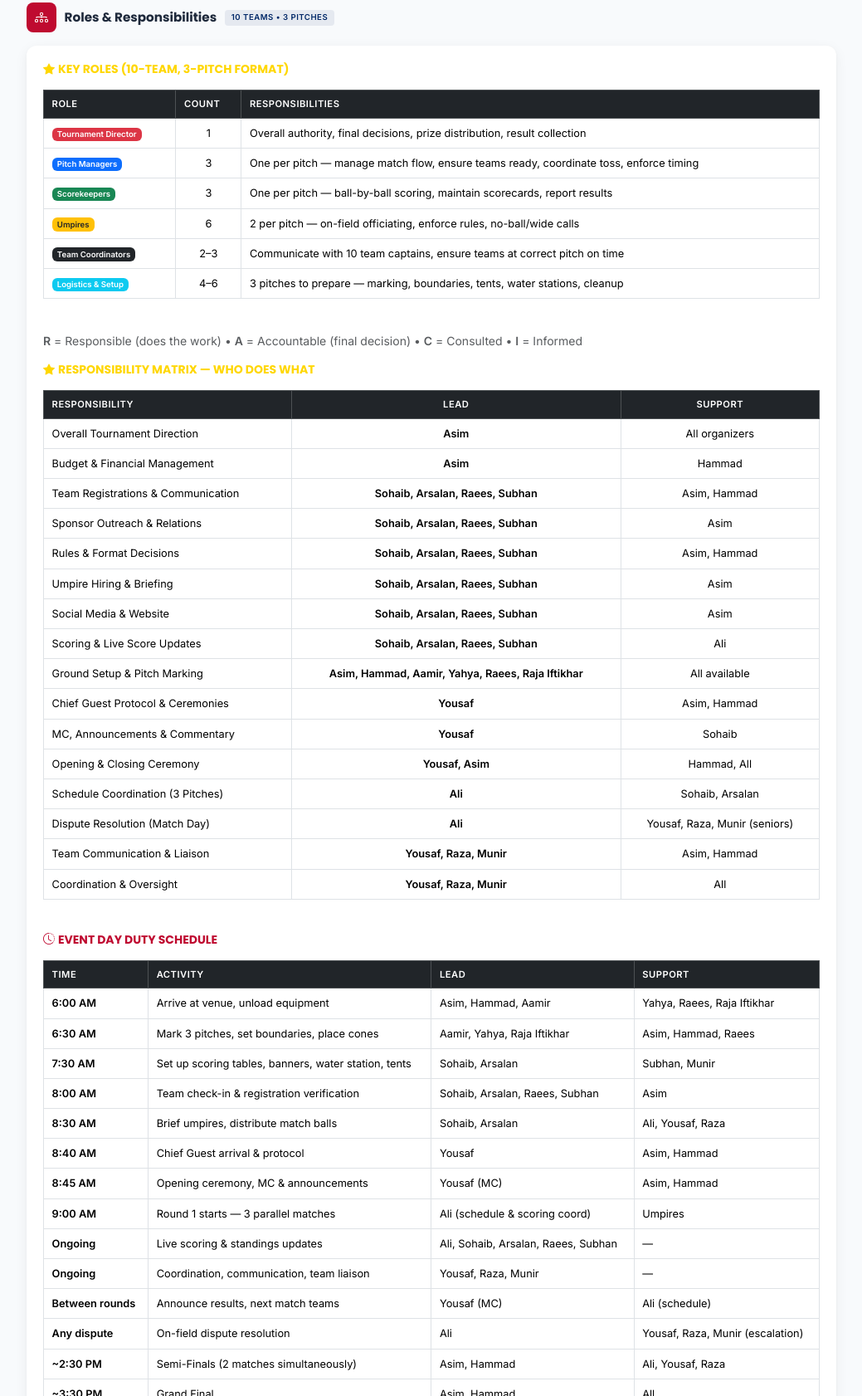
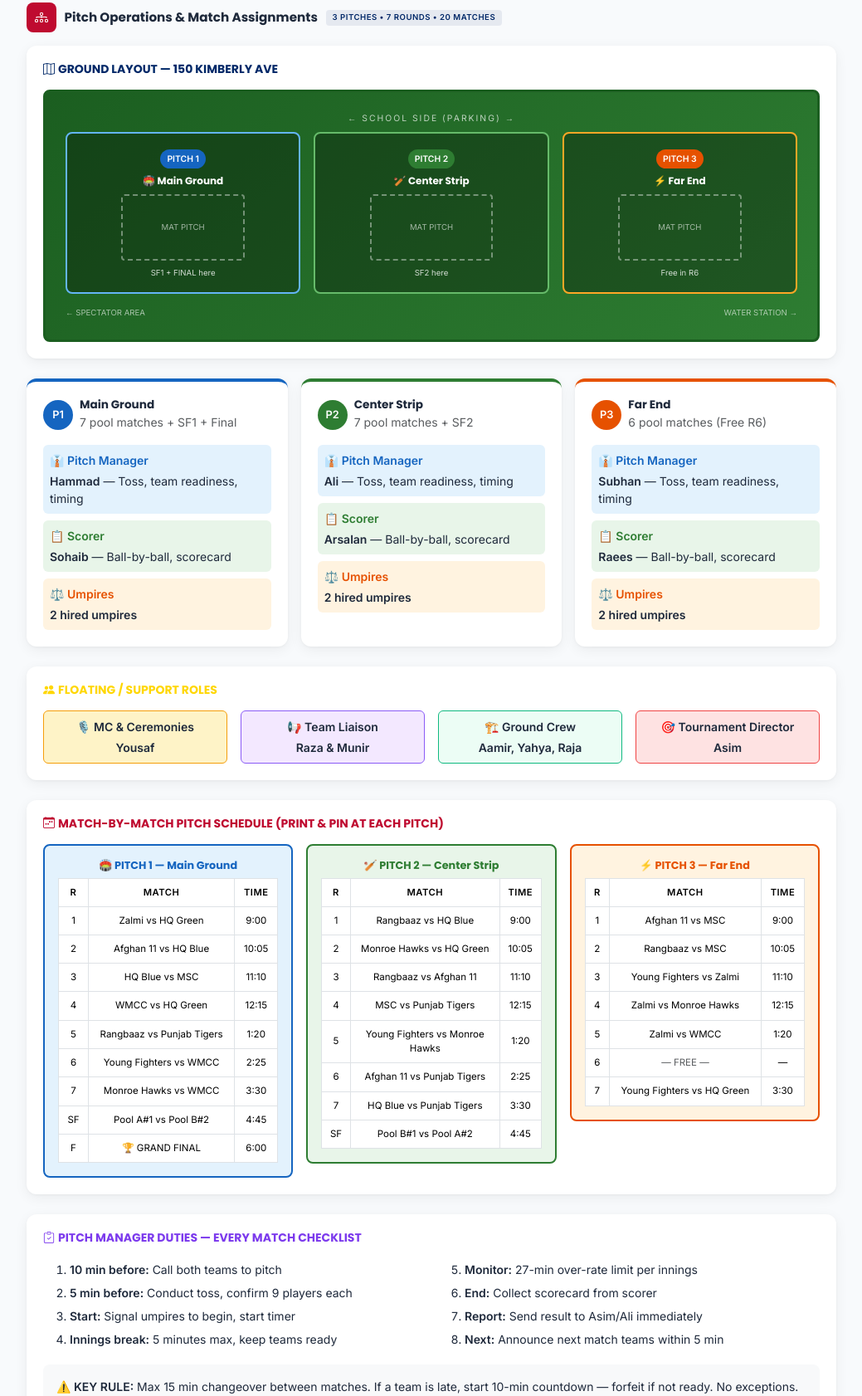
Before and after one commit to masimriaz/cricket, a website: page admin.html in a window 1280 px wide. Shown: the part 3672-5354 px from the top of the page at 83% size, without its empty margins (240-1279 px from the left). Drawn offline with nearby package versions, Linux system fonts and the light colour scheme.

Commit message:
Admin: pitch layout sketch, crew assignments per pitch, match-by-match printable schedule

```diff
--- a/admin.html
+++ b/admin.html
@@ -461,138 +461,255 @@ h1,h2,h3,h4,h5,h6{font-family:'Poppins',sans-serif}
 </div>
 </section>
 
-<!-- Roles & Responsibility Matrix -->
+<!-- Pitch Operations & Match Assignments -->
 <section id="roles" class="dash-section">
 <div class="dash-section-title">
 <div class="s-icon" style="background:var(--red)"><i class="bi bi-diagram-3"></i></div>
-<h5>Roles & Responsibilities</h5><span class="s-badge">10 Teams • 3 Pitches</span>
+<h5>Pitch Operations & Match Assignments</h5><span class="s-badge">3 Pitches • 7 Rounds • 20 Matches</span>
 </div>
-<div class="dash-card">
+
+<!-- Pitch Layout Sketch -->
+<div class="dash-card mb-4">
 <div class="card-body">
+<h6 class="fw-bold text-uppercase small mb-3" style="color:var(--blue)"><i class="bi bi-map me-1"></i>Ground Layout — 150 Kimberly Ave</h6>
+<div class="p-4 rounded-3 position-relative" style="background:linear-gradient(135deg,#1b5e20,#2e7d32);min-height:280px;border:3px solid #1b5e20">
+<!-- Field sketch using CSS -->
+<div class="text-center text-white mb-2" style="font-size:.65rem;opacity:.7;letter-spacing:2px">← SCHOOL SIDE (PARKING) →</div>
+<div class="row g-3">
+<div class="col-4">
+<div class="text-center p-3 rounded-3" style="background:rgba(0,0,0,.3);border:2px solid #64b5f6;min-height:180px">
+<div class="rounded-pill px-2 py-1 d-inline-block mb-2" style="background:#1565c0;font-size:.65rem;font-weight:700;color:#fff">PITCH 1</div>
+<h6 class="text-white fw-bold" style="font-size:.75rem">🏟️ Main Ground</h6>
+<div class="mt-2" style="width:60%;margin:0 auto;height:80px;border:2px dashed rgba(255,255,255,.4);border-radius:4px;display:flex;align-items:center;justify-content:center">
+<span style="font-size:.6rem;color:rgba(255,255,255,.6)">MAT PITCH</span>
+</div>
+<div class="mt-2 text-white" style="font-size:.6rem;opacity:.8">SF1 + FINAL here</div>
+</div>
+</div>
+<div class="col-4">
+<div class="text-center p-3 rounded-3" style="background:rgba(0,0,0,.3);border:2px solid #66bb6a;min-height:180px">
+<div class="rounded-pill px-2 py-1 d-inline-block mb-2" style="background:#2e7d32;font-size:.65rem;font-weight:700;color:#fff">PITCH 2</div>
+<h6 class="text-white fw-bold" style="font-size:.75rem">🏏 Center Strip</h6>
+<div class="mt-2" style="width:60%;margin:0 auto;height:80px;border:2px dashed rgba(255,255,255,.4);border-radius:4px;display:flex;align-items:center;justify-content:center">
+<span style="font-size:.6rem;color:rgba(255,255,255,.6)">MAT PITCH</span>
+</div>
+<div class="mt-2 text-white" style="font-size:.6rem;opacity:.8">SF2 here</div>
+</div>
+</div>
+<div class="col-4">
+<div class="text-center p-3 rounded-3" style="background:rgba(0,0,0,.3);border:2px solid #ffa726;min-height:180px">
+<div class="rounded-pill px-2 py-1 d-inline-block mb-2" style="background:#e65100;font-size:.65rem;font-weight:700;color:#fff">PITCH 3</div>
+<h6 class="text-white fw-bold" style="font-size:.75rem">⚡ Far End</h6>
+<div class="mt-2" style="width:60%;margin:0 auto;height:80px;border:2px dashed rgba(255,255,255,.4);border-radius:4px;display:flex;align-items:center;justify-content:center">
+<span style="font-size:.6rem;color:rgba(255,255,255,.6)">MAT PITCH</span>
+</div>
+<div class="mt-2 text-white" style="font-size:.6rem;opacity:.8">Free in R6</div>
+</div>
+</div>
+</div>
+<div class="d-flex justify-content-between mt-3">
+<span class="text-white" style="font-size:.6rem;opacity:.6">← SPECTATOR AREA</span>
+<span class="text-white" style="font-size:.6rem;opacity:.6">WATER STATION →</span>
+</div>
+</div>
+</div>
+</div>
 
-<!-- Key Roles for 10-Team, 3-Pitch Format -->
-<h6 class="fw-bold text-uppercase small mb-3" style="color:var(--gold)"><i class="bi bi-star-fill me-1"></i>Key Roles (10-Team, 3-Pitch Format)</h6>
-<div class="table-responsive mb-4">
-<table class="table table-sm table-bordered align-middle">
-<thead class="table-dark"><tr><th>Role</th><th>Count</th><th>Responsibilities</th></tr></thead>
+<!-- Pitch Crew Assignments -->
+<div class="row g-3 mb-4">
+<div class="col-md-4">
+<div class="dash-card h-100" style="border-top:4px solid #1565c0">
+<div class="card-body">
+<div class="d-flex align-items-center gap-2 mb-3">
+<div class="rounded-circle d-flex align-items-center justify-content-center" style="width:36px;height:36px;background:#1565c0;color:#fff;font-size:.8rem;font-weight:700">P1</div>
+<div><h6 class="fw-bold mb-0" style="font-size:.85rem">Main Ground</h6><small class="text-muted">7 pool matches + SF1 + Final</small></div>
+</div>
+<div class="p-2 rounded-2 mb-2" style="background:#e3f2fd">
+<p class="small fw-bold mb-1" style="color:#1565c0">👔 Pitch Manager</p>
+<p class="small mb-0"><strong>Hammad</strong> — Toss, team readiness, timing</p>
+</div>
+<div class="p-2 rounded-2 mb-2" style="background:#e8f5e9">
+<p class="small fw-bold mb-1" style="color:#2e7d32">📋 Scorer</p>
+<p class="small mb-0"><strong>Sohaib</strong> — Ball-by-ball, scorecard</p>
+</div>
+<div class="p-2 rounded-2" style="background:#fff3e0">
+<p class="small fw-bold mb-1" style="color:#e65100">⚖️ Umpires</p>
+<p class="small mb-0"><strong>2 hired umpires</strong></p>
+</div>
+</div>
+</div>
+</div>
+<div class="col-md-4">
+<div class="dash-card h-100" style="border-top:4px solid #2e7d32">
+<div class="card-body">
+<div class="d-flex align-items-center gap-2 mb-3">
+<div class="rounded-circle d-flex align-items-center justify-content-center" style="width:36px;height:36px;background:#2e7d32;color:#fff;font-size:.8rem;font-weight:700">P2</div>
+<div><h6 class="fw-bold mb-0" style="font-size:.85rem">Center Strip</h6><small class="text-muted">7 pool matches + SF2</small></div>
+</div>
+<div class="p-2 rounded-2 mb-2" style="background:#e3f2fd">
+<p class="small fw-bold mb-1" style="color:#1565c0">👔 Pitch Manager</p>
+<p class="small mb-0"><strong>Ali</strong> — Toss, team readiness, timing</p>
+</div>
+<div class="p-2 rounded-2 mb-2" style="background:#e8f5e9">
+<p class="small fw-bold mb-1" style="color:#2e7d32">📋 Scorer</p>
+<p class="small mb-0"><strong>Arsalan</strong> — Ball-by-ball, scorecard</p>
+</div>
+<div class="p-2 rounded-2" style="background:#fff3e0">
+<p class="small fw-bold mb-1" style="color:#e65100">⚖️ Umpires</p>
+<p class="small mb-0"><strong>2 hired umpires</strong></p>
+</div>
+</div>
+</div>
+</div>
+<div class="col-md-4">
+<div class="dash-card h-100" style="border-top:4px solid #e65100">
+<div class="card-body">
+<div class="d-flex align-items-center gap-2 mb-3">
+<div class="rounded-circle d-flex align-items-center justify-content-center" style="width:36px;height:36px;background:#e65100;color:#fff;font-size:.8rem;font-weight:700">P3</div>
+<div><h6 class="fw-bold mb-0" style="font-size:.85rem">Far End</h6><small class="text-muted">6 pool matches (Free R6)</small></div>
+</div>
+<div class="p-2 rounded-2 mb-2" style="background:#e3f2fd">
+<p class="small fw-bold mb-1" style="color:#1565c0">👔 Pitch Manager</p>
+<p class="small mb-0"><strong>Subhan</strong> — Toss, team readiness, timing</p>
+</div>
+<div class="p-2 rounded-2 mb-2" style="background:#e8f5e9">
+<p class="small fw-bold mb-1" style="color:#2e7d32">📋 Scorer</p>
+<p class="small mb-0"><strong>Raees</strong> — Ball-by-ball, scorecard</p>
+</div>
+<div class="p-2 rounded-2" style="background:#fff3e0">
+<p class="small fw-bold mb-1" style="color:#e65100">⚖️ Umpires</p>
+<p class="small mb-0"><strong>2 hired umpires</strong></p>
+</div>
+</div>
+</div>
+</div>
+</div>
+
+<!-- Support Roles -->
+<div class="dash-card mb-4">
+<div class="card-body">
+<h6 class="fw-bold text-uppercase small mb-3" style="color:var(--gold)"><i class="bi bi-people-fill me-1"></i>Floating / Support Roles</h6>
+<div class="row g-3">
+<div class="col-md-3">
+<div class="p-2 rounded-2 text-center" style="background:#fef3c7;border:1px solid #f59e0b">
+<p class="small fw-bold mb-1">🎙️ MC & Ceremonies</p>
+<p class="small mb-0"><strong>Yousaf</strong></p>
+</div>
+</div>
+<div class="col-md-3">
+<div class="p-2 rounded-2 text-center" style="background:#f3e8ff;border:1px solid #8b5cf6">
+<p class="small fw-bold mb-1">📢 Team Liaison</p>
+<p class="small mb-0"><strong>Raza & Munir</strong></p>
+</div>
+</div>
+<div class="col-md-3">
+<div class="p-2 rounded-2 text-center" style="background:#ecfdf5;border:1px solid #10b981">
+<p class="small fw-bold mb-1">🏗️ Ground Crew</p>
+<p class="small mb-0"><strong>Aamir, Yahya, Raja</strong></p>
+</div>
+</div>
+<div class="col-md-3">
+<div class="p-2 rounded-2 text-center" style="background:#fee2e2;border:1px solid #ef4444">
+<p class="small fw-bold mb-1">🎯 Tournament Director</p>
+<p class="small mb-0"><strong>Asim</strong></p>
+</div>
+</div>
+</div>
+</div>
+</div>
+
+<!-- Per-Pitch Match Schedule -->
+<div class="dash-card mb-4">
+<div class="card-body">
+<h6 class="fw-bold text-uppercase small mb-3" style="color:var(--red)"><i class="bi bi-calendar-week me-1"></i>Match-by-Match Pitch Schedule (Print & Pin at Each Pitch)</h6>
+<div class="row g-3">
+<div class="col-lg-4">
+<div class="p-3 rounded-3" style="background:#e3f2fd;border:2px solid #1565c0">
+<h6 class="fw-bold text-center mb-2" style="color:#1565c0;font-size:.8rem">🏟️ PITCH 1 — Main Ground</h6>
+<table class="table table-sm table-bordered mb-0 text-center" style="font-size:.72rem">
+<thead style="background:#1565c0;color:#fff"><tr><th>R</th><th>Match</th><th>Time</th></tr></thead>
 <tbody>
-<tr><td><span class="badge bg-danger">Tournament Director</span></td><td class="text-center">1</td><td>Overall authority, final decisions, prize distribution, result collection</td></tr>
-<tr><td><span class="badge bg-primary">Pitch Managers</span></td><td class="text-center">3</td><td>One per pitch — manage match flow, ensure teams ready, coordinate toss, enforce timing</td></tr>
-<tr><td><span class="badge bg-success">Scorekeepers</span></td><td class="text-center">3</td><td>One per pitch — ball-by-ball scoring, maintain scorecards, report results</td></tr>
-<tr><td><span class="badge bg-warning text-dark">Umpires</span></td><td class="text-center">6</td><td>2 per pitch — on-field officiating, enforce rules, no-ball/wide calls</td></tr>
-<tr><td><span class="badge bg-dark">Team Coordinators</span></td><td class="text-center">2–3</td><td>Communicate with 10 team captains, ensure teams at correct pitch on time</td></tr>
-<tr><td><span class="badge bg-info">Logistics & Setup</span></td><td class="text-center">4–6</td><td>3 pitches to prepare — marking, boundaries, tents, water stations, cleanup</td></tr>
+<tr><td>1</td><td>Zalmi vs HQ Green</td><td>9:00</td></tr>
+<tr><td>2</td><td>Afghan 11 vs HQ Blue</td><td>10:05</td></tr>
+<tr><td>3</td><td>HQ Blue vs MSC</td><td>11:10</td></tr>
+<tr><td>4</td><td>WMCC vs HQ Green</td><td>12:15</td></tr>
+<tr><td>5</td><td>Rangbaaz vs Punjab Tigers</td><td>1:20</td></tr>
+<tr><td>6</td><td>Young Fighters vs WMCC</td><td>2:25</td></tr>
+<tr><td>7</td><td>Monroe Hawks vs WMCC</td><td>3:30</td></tr>
+<tr style="background:#fff3cd"><td>SF</td><td>Pool A#1 vs Pool B#2</td><td>4:45</td></tr>
+<tr style="background:#d4edda"><td>F</td><td>🏆 GRAND FINAL</td><td>6:00</td></tr>
 </tbody>
 </table>
 </div>
-
-<p class="small text-muted mb-3"><strong>R</strong> = Responsible (does the work) • <strong>A</strong> = Accountable (final decision) • <strong>C</strong> = Consulted • <strong>I</strong> = Informed</p>
-
-<!-- Organizers -->
-<h6 class="fw-bold text-uppercase small mb-3" style="color:var(--gold)"><i class="bi bi-star-fill me-1"></i>Responsibility Matrix — Who Does What</h6>
-<div class="table-responsive mb-4">
-<table class="table table-sm table-bordered align-middle text-center">
-<thead class="table-dark"><tr><th class="text-start">Responsibility</th><th>Lead</th><th>Support</th></tr></thead>
+</div>
+<div class="col-lg-4">
+<div class="p-3 rounded-3" style="background:#e8f5e9;border:2px solid #2e7d32">
+<h6 class="fw-bold text-center mb-2" style="color:#2e7d32;font-size:.8rem">🏏 PITCH 2 — Center Strip</h6>
+<table class="table table-sm table-bordered mb-0 text-center" style="font-size:.72rem">
+<thead style="background:#2e7d32;color:#fff"><tr><th>R</th><th>Match</th><th>Time</th></tr></thead>
 <tbody>
-<tr><td class="text-start">Overall Tournament Direction</td><td><strong>Asim</strong></td><td>All organizers</td></tr>
-<tr><td class="text-start">Budget & Financial Management</td><td><strong>Asim</strong></td><td>Hammad</td></tr>
-<tr><td class="text-start">Team Registrations & Communication</td><td><strong>Sohaib, Arsalan, Raees, Subhan</strong></td><td>Asim, Hammad</td></tr>
-<tr><td class="text-start">Sponsor Outreach & Relations</td><td><strong>Sohaib, Arsalan, Raees, Subhan</strong></td><td>Asim</td></tr>
-<tr><td class="text-start">Rules & Format Decisions</td><td><strong>Sohaib, Arsalan, Raees, Subhan</strong></td><td>Asim, Hammad</td></tr>
-<tr><td class="text-start">Umpire Hiring & Briefing</td><td><strong>Sohaib, Arsalan, Raees, Subhan</strong></td><td>Asim</td></tr>
-<tr><td class="text-start">Social Media & Website</td><td><strong>Sohaib, Arsalan, Raees, Subhan</strong></td><td>Asim</td></tr>
-<tr><td class="text-start">Scoring & Live Score Updates</td><td><strong>Sohaib, Arsalan, Raees, Subhan</strong></td><td>Ali</td></tr>
-<tr><td class="text-start">Ground Setup & Pitch Marking</td><td><strong>Asim, Hammad, Aamir, Yahya, Raees, Raja Iftikhar</strong></td><td>All available</td></tr>
-<tr><td class="text-start">Chief Guest Protocol & Ceremonies</td><td><strong>Yousaf</strong></td><td>Asim, Hammad</td></tr>
-<tr><td class="text-start">MC, Announcements & Commentary</td><td><strong>Yousaf</strong></td><td>Sohaib</td></tr>
-<tr><td class="text-start">Opening & Closing Ceremony</td><td><strong>Yousaf, Asim</strong></td><td>Hammad, All</td></tr>
-<tr><td class="text-start">Schedule Coordination (3 Pitches)</td><td><strong>Ali</strong></td><td>Sohaib, Arsalan</td></tr>
-<tr><td class="text-start">Dispute Resolution (Match Day)</td><td><strong>Ali</strong></td><td>Yousaf, Raza, Munir (seniors)</td></tr>
-<tr><td class="text-start">Team Communication & Liaison</td><td><strong>Yousaf, Raza, Munir</strong></td><td>Asim, Hammad</td></tr>
-<tr><td class="text-start">Coordination & Oversight</td><td><strong>Yousaf, Raza, Munir</strong></td><td>All</td></tr>
+<tr><td>1</td><td>Rangbaaz vs HQ Blue</td><td>9:00</td></tr>
+<tr><td>2</td><td>Monroe Hawks vs HQ Green</td><td>10:05</td></tr>
+<tr><td>3</td><td>Rangbaaz vs Afghan 11</td><td>11:10</td></tr>
+<tr><td>4</td><td>MSC vs Punjab Tigers</td><td>12:15</td></tr>
+<tr><td>5</td><td>Young Fighters vs Monroe Hawks</td><td>1:20</td></tr>
+<tr><td>6</td><td>Afghan 11 vs Punjab Tigers</td><td>2:25</td></tr>
+<tr><td>7</td><td>HQ Blue vs Punjab Tigers</td><td>3:30</td></tr>
+<tr style="background:#fff3cd"><td>SF</td><td>Pool B#1 vs Pool A#2</td><td>4:45</td></tr>
 </tbody>
 </table>
 </div>
-
-<!-- Event Day Schedule by Person -->
-<h6 class="fw-bold text-uppercase small mb-3" style="color:var(--red)"><i class="bi bi-clock-history me-1"></i>Event Day Duty Schedule</h6>
-<div class="table-responsive">
-<table class="table table-sm table-bordered align-middle">
-<thead class="table-dark"><tr><th>Time</th><th>Activity</th><th>Lead</th><th>Support</th></tr></thead>
+</div>
+<div class="col-lg-4">
+<div class="p-3 rounded-3" style="background:#fff3e0;border:2px solid #e65100">
+<h6 class="fw-bold text-center mb-2" style="color:#e65100;font-size:.8rem">⚡ PITCH 3 — Far End</h6>
+<table class="table table-sm table-bordered mb-0 text-center" style="font-size:.72rem">
+<thead style="background:#e65100;color:#fff"><tr><th>R</th><th>Match</th><th>Time</th></tr></thead>
 <tbody>
-<tr><td class="fw-bold">6:00 AM</td><td>Arrive at venue, unload equipment</td><td>Asim, Hammad, Aamir</td><td>Yahya, Raees, Raja Iftikhar</td></tr>
-<tr><td class="fw-bold">6:30 AM</td><td>Mark 3 pitches, set boundaries, place cones</td><td>Aamir, Yahya, Raja Iftikhar</td><td>Asim, Hammad, Raees</td></tr>
-<tr><td class="fw-bold">7:30 AM</td><td>Set up scoring tables, banners, water station, tents</td><td>Sohaib, Arsalan</td><td>Subhan, Munir</td></tr>
-<tr><td class="fw-bold">8:00 AM</td><td>Team check-in & registration verification</td><td>Sohaib, Arsalan, Raees, Subhan</td><td>Asim</td></tr>
-<tr><td class="fw-bold">8:30 AM</td><td>Brief umpires, distribute match balls</td><td>Sohaib, Arsalan</td><td>Ali, Yousaf, Raza</td></tr>
-<tr><td class="fw-bold">8:40 AM</td><td>Chief Guest arrival & protocol</td><td>Yousaf</td><td>Asim, Hammad</td></tr>
-<tr><td class="fw-bold">8:45 AM</td><td>Opening ceremony, MC & announcements</td><td>Yousaf (MC)</td><td>Asim, Hammad</td></tr>
-<tr><td class="fw-bold">9:00 AM</td><td>Round 1 starts — 3 parallel matches</td><td>Ali (schedule & scoring coord)</td><td>Umpires</td></tr>
-<tr><td class="fw-bold">Ongoing</td><td>Live scoring & standings updates</td><td>Ali, Sohaib, Arsalan, Raees, Subhan</td><td>—</td></tr>
-<tr><td class="fw-bold">Ongoing</td><td>Coordination, communication, team liaison</td><td>Yousaf, Raza, Munir</td><td>—</td></tr>
-<tr><td class="fw-bold">Between rounds</td><td>Announce results, next match teams</td><td>Yousaf (MC)</td><td>Ali (schedule)</td></tr>
-<tr><td class="fw-bold">Any dispute</td><td>On-field dispute resolution</td><td>Ali</td><td>Yousaf, Raza, Munir (escalation)</td></tr>
-<tr><td class="fw-bold">~2:30 PM</td><td>Semi-Finals (2 matches simultaneously)</td><td>Asim, Hammad</td><td>Ali, Yousaf, Raza</td></tr>
-<tr><td class="fw-bold">~3:30 PM</td><td>Grand Final</td><td>Asim, Hammad</td><td>All</td></tr>
-<tr><td class="fw-bold">~4:15 PM</td><td>Prize distribution & photos</td><td>Yousaf (MC), Asim, Hammad</td><td>All</td></tr>
-<tr><td class="fw-bold">~5:30 PM</td><td>Cleanup, pack equipment, venue handover</td><td>Aamir, Yahya, Raja Iftikhar</td><td>All available</td></tr>
+<tr><td>1</td><td>Afghan 11 vs MSC</td><td>9:00</td></tr>
+<tr><td>2</td><td>Rangbaaz vs MSC</td><td>10:05</td></tr>
+<tr><td>3</td><td>Young Fighters vs Zalmi</td><td>11:10</td></tr>
+<tr><td>4</td><td>Zalmi vs Monroe Hawks</td><td>12:15</td></tr>
+<tr><td>5</td><td>Zalmi vs WMCC</td><td>1:20</td></tr>
+<tr><td>6</td><td class="text-muted">— FREE —</td><td>—</td></tr>
+<tr><td>7</td><td>Young Fighters vs HQ Green</td><td>3:30</td></tr>
 </tbody>
 </table>
 </div>
-
-<div class="mt-3 p-3 rounded-3 bg-light small">
-<i class="bi bi-telephone me-1 text-primary"></i><strong>Communication:</strong> WhatsApp group "Freedom Cup Organizers" for real-time coordination. All decisions flow through Asim. On-field disputes → Ali first, escalate to seniors if needed.
-</div>
-
-<!-- Pitch Management — 3 Parallel Matches -->
-<h6 class="fw-bold text-uppercase small mt-4 mb-3" style="color:#28a745"><i class="bi bi-layout-three-columns me-1"></i>Match Day Execution (3 Parallel Pitches)</h6>
-<p class="small text-muted mb-3"><strong>Ali</strong> coordinates all 3 pitches — schedule, scoring, disputes. <strong>Yousaf, Raza, Munir</strong> (seniors) handle team communication and ensure teams reach their pitches on time.</p>
-<div class="row g-3 mb-3">
-<div class="col-md-6">
-<div class="p-3 rounded-3" style="border:2px solid #28a745;background:#f0fff4">
-<h6 class="fw-bold small text-success">🏏 Ali — Match Coordinator</h6>
-<ul class="small mb-0 list-unstyled">
-<li>✓ Coordinate match schedule across all 3 pitches</li>
-<li>✓ Ensure matches start & end on time</li>
-<li>✓ Scoring oversight & result collection</li>
-<li>✓ Dispute resolution (first point of contact)</li>
-<li>✓ Enforce over-rate (45 min match limit, 6 overs/side)</li>
-<li>✓ Report results to Asim/Hammad</li>
-</ul>
-</div>
-</div>
-<div class="col-md-6">
-<div class="p-3 rounded-3" style="border:2px solid var(--blue);background:#f0f4ff">
-<h6 class="fw-bold small" style="color:var(--blue)">🤝 Seniors — Team Communication</h6>
-<p class="small mb-1"><strong>Yousaf, Raza, Munir</strong></p>
-<ul class="small mb-0 list-unstyled">
-<li>✓ Communicate with team captains</li>
-<li>✓ Ensure teams ready 5 min before match</li>
-<li>✓ Coordinate toss with both teams</li>
-<li>✓ Relay schedule changes to teams</li>
-<li>✓ Escalation point if Ali needs support</li>
-</ul>
 </div>
 </div>
 </div>
-<div class="table-responsive">
-<table class="table table-sm table-bordered align-middle small">
-<thead class="table-dark"><tr><th>Task</th><th>Pitch Supervisor Does</th><th>Reports To</th></tr></thead>
-<tbody>
-<tr><td>5 min before match</td><td>Call both teams, confirm playing XI, conduct toss</td><td>—</td></tr>
-<tr><td>During innings</td><td>Score ball-by-ball, act as leg umpire, track time</td><td>—</td></tr>
-<tr><td>Between innings</td><td>Announce 1st innings total, ensure 5-min break</td><td>—</td></tr>
-<tr><td>After match</td><td>Confirm result with both captains, sign scorecard</td><td>Asim / Hammad</td></tr>
-<tr><td>Report</td><td>WhatsApp result + scorecard photo to organizer group</td><td>Asim / Hammad</td></tr>
-</tbody>
-</table>
 </div>
-<div class="p-3 rounded-3 bg-light small mt-2">
-<i class="bi bi-exclamation-triangle me-1 text-warning"></i><strong>Escalation:</strong> Ali handles all on-pitch issues first. If unresolved → Yousaf/Raza/Munir (seniors). If still unresolved → Asim (final decision). Sohaib, Arsalan, Raees, Subhan focus purely on scoring & operations.
+
+<!-- Pitch Manager Duties -->
+<div class="dash-card">
+<div class="card-body">
+<h6 class="fw-bold text-uppercase small mb-3" style="color:#7c3aed"><i class="bi bi-clipboard-check me-1"></i>Pitch Manager Duties — Every Match Checklist</h6>
+<div class="row g-3">
+<div class="col-md-6">
+<ol class="small mb-0" style="line-height:2">
+<li><strong>10 min before:</strong> Call both teams to pitch</li>
+<li><strong>5 min before:</strong> Conduct toss, confirm 9 players each</li>
+<li><strong>Start:</strong> Signal umpires to begin, start timer</li>
+<li><strong>Innings break:</strong> 5 minutes max, keep teams ready</li>
+</ol>
+</div>
+<div class="col-md-6">
+<ol class="small mb-0" start="5" style="line-height:2">
+<li><strong>Monitor:</strong> 27-min over-rate limit per innings</li>
+<li><strong>End:</strong> Collect scorecard from scorer</li>
+<li><strong>Report:</strong> Send result to Asim/Ali immediately</li>
+<li><strong>Next:</strong> Announce next match teams within 5 min</li>
+</ol>
+</div>
+</div>
+<div class="mt-3 p-3 rounded-3 bg-light small">
+<strong>⚠️ KEY RULE:</strong> Max 15 min changeover between matches. If a team is late, start 10-min countdown — forfeit if not ready. No exceptions. We must finish on time!
 </div>
 </div>
 </div>
 </section>
+
 
 <!-- Invitation Letters -->
 <!-- Checklist -->
```
